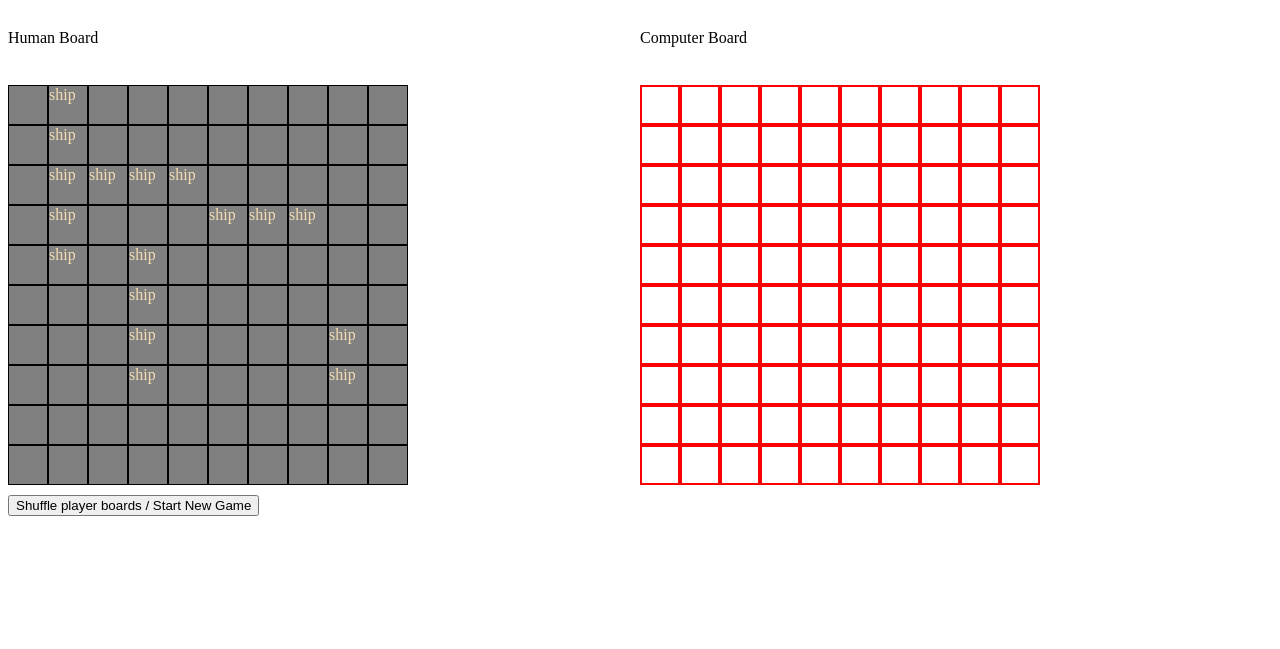
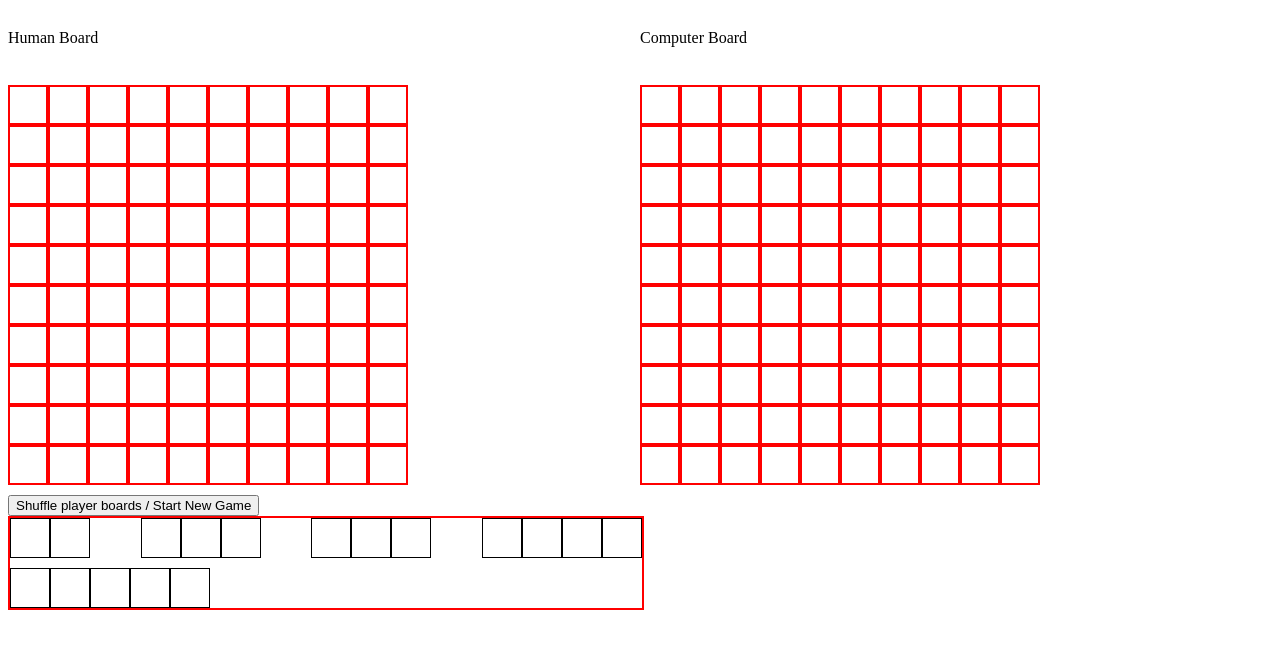
Before and after one commit to magic-doggo/project-battleship, a website built with webpack: page src/index.html in a window 1280 px wide. Shown: the part 61-710 px from the top of the page. Built offline with nearby package versions, Linux system fonts and the light colour scheme.

Commit message:
Create the ship icons using divs

```diff
--- a/src/index.html
+++ b/src/index.html
@@ -29,6 +29,35 @@
         <button id="shuffle-board">Shuffle player boards / Start New Game</button>
     </div>
     <div id="winner"></div>
+    <div id="ships-container">
+        <div id="playerDestroyer" draggable="true">
+            <div class="shipBlock"></div>
+            <div class="shipBlock"></div>
+        </div>
+        <div id="playerSubmarine" draggable="true">
+            <div class="shipBlock"></div>
+            <div class="shipBlock"></div>
+            <div class="shipBlock"></div>
+        </div>
+        <div id="playerCruiser" draggable="true">
+            <div class="shipBlock"></div>
+            <div class="shipBlock"></div>
+            <div class="shipBlock"></div>
+        </div>
+        <div id="playerBattleship" draggable="true">
+            <div class="shipBlock"></div>
+            <div class="shipBlock"></div>
+            <div class="shipBlock"></div>
+            <div class="shipBlock"></div>
+        </div>
+        <div id="playerCarrier" draggable="true">
+            <div class="shipBlock"></div>
+            <div class="shipBlock"></div>
+            <div class="shipBlock"></div>
+            <div class="shipBlock"></div>
+            <div class="shipBlock"></div>
+        </div>
+    </div>
 </body>
 
 </html>
--- a/src/index.js
+++ b/src/index.js
@@ -23,23 +23,16 @@ let computerBoard = document.getElementById('computer-board');
 humanPlayer.playerBoard.renderBoard(humanBoard, 'humanGridItem');
 computerPlayer.playerBoard.renderBoard(computerBoard, 'computerGridItem');
 
-// function startGame() {
-//     let playerCells = document.getElementsByClassName('humanGridItem');
-//     for (let i = 0; i < playerCells.length; i++) {
-//         playerCells[i].classList.add('yourTurn');
-//     }
-// }
-// startGame();
 //fix eslint output tab: Config (unnamed): Key "plugins": This appears to be in eslintrc format (array of strings) rather than flat config format (object)
 
 let arrayOfPlayerShips = [playerDestroyer, playerSubmarine, playerCruiser, playerBattleship, playerCarrier];
 let arrayOfComputerShips = [computerDestroyer, computerSubmarine, computerCruiser, computerBattleship, computerCarrier];
 
-humanPlayer.playerBoard.placeShipsRandomly(arrayOfPlayerShips, humanPlayer);
-computerPlayer.playerBoard.placeShipsRandomly(arrayOfComputerShips, computerPlayer);
+// humanPlayer.playerBoard.placeShipsRandomly(arrayOfPlayerShips, humanPlayer);
+// computerPlayer.playerBoard.placeShipsRandomly(arrayOfComputerShips, computerPlayer);
 
-computerPlayer.playerBoard.updateBoard("computerGridItem");
-humanPlayer.playerBoard.updatePlayerBoardAfterPcAttack("humanGridItem");
+// computerPlayer.playerBoard.updateBoard("computerGridItem");
+// humanPlayer.playerBoard.updatePlayerBoardAfterPcAttack("humanGridItem");
 
 //do I want player/computer to shoot again if they landed a hit?
 
@@ -54,7 +47,4 @@ shufflePlayerShipsButton.addEventListener('click', () => {
     computerPlayer.playerBoard.updateBoard("computerGridItem");
 });
 
-
-//next move the startGame function to a method
-//allow shuffling board ONLY when game is new
-//add start game button
+//make game start without ships? or have button to place ships manually
--- a/src/style.css
+++ b/src/style.css
@@ -42,3 +42,28 @@
     display: flex;
     gap: 20px;
 }
+
+#ships-container {
+    border: 2px solid red;
+    display: flex;
+    /* flex-direction: column; */
+    gap: 10px;
+    justify-content: space-between;
+    flex-wrap: wrap;
+    width: 50%;
+}
+
+.shipBlock {
+    width: 40px;
+    height: 40px;
+    border: 1px solid black;
+    box-sizing: border-box;
+}
+
+#playerDestroyer,
+#playerSubmarine,
+#playerCruiser,
+#playerBattleship,
+#playerCarrier {
+    display: flex;
+}
```
Also changed, not shown: dist/index.html, dist/main.js, 1 other file.
